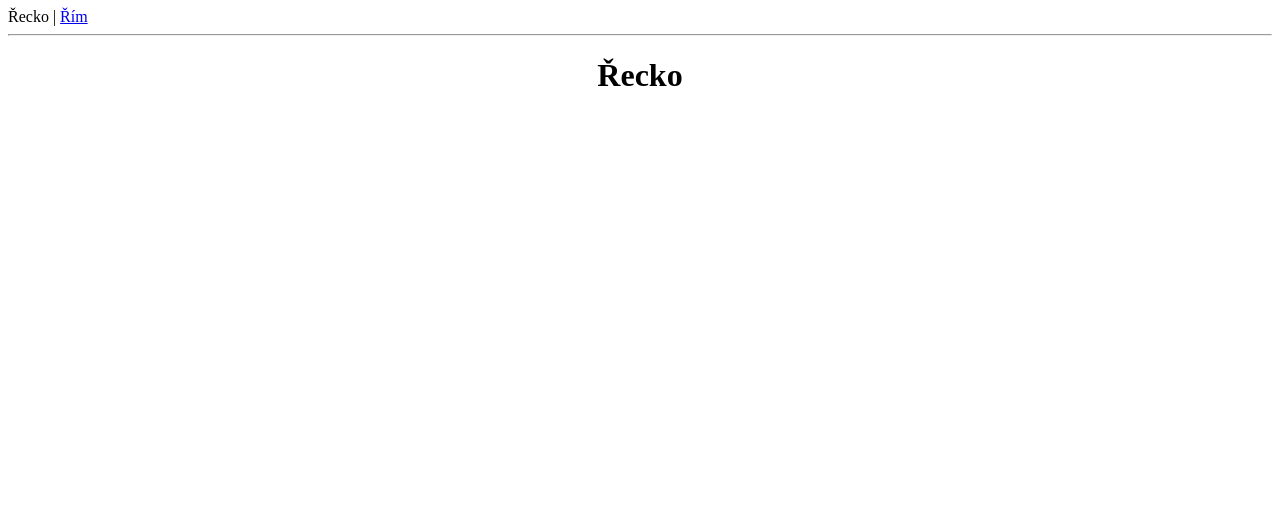
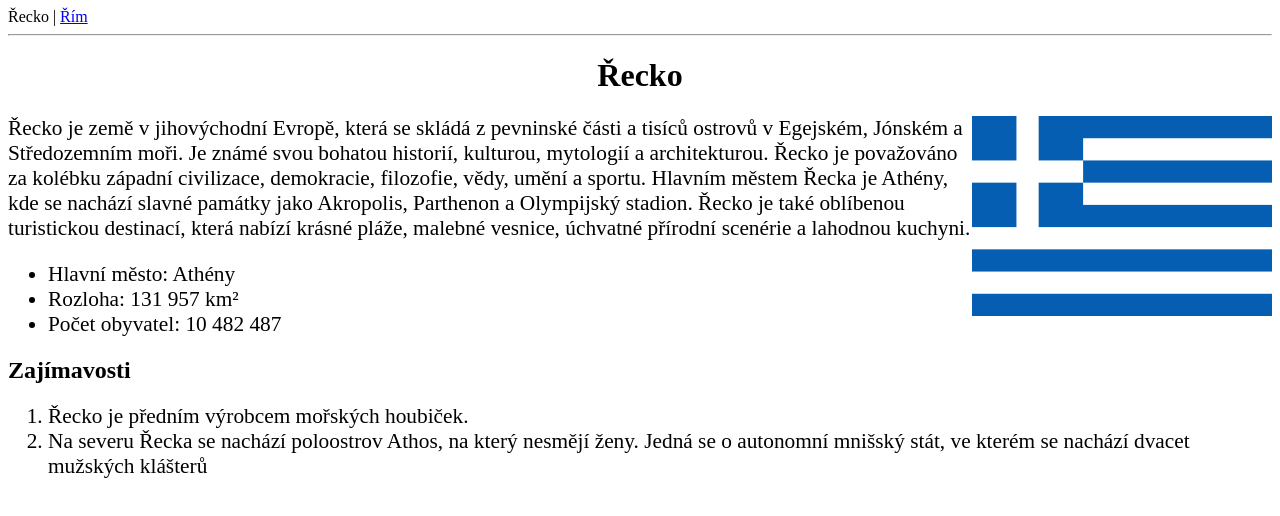
Before and after one commit to mooliver/seznamy, a plain HTML site: page index.html in a window 1280 px wide. Drawn offline with Linux system fonts and the light colour scheme.

Commit message:
informace o recku

```diff
--- a/index.html
+++ b/index.html
@@ -13,5 +13,17 @@
     <a href="rim.html">Řím</a>
     <hr>
     <h1>Řecko</h1>
+    <p><img src="img/recko-vlajka.png"> Řecko je země v jihovýchodní Evropě, která se skládá z pevninské části a tisíců ostrovů v Egejském, Jónském a Středozemním moři. Je známé svou bohatou historií, kulturou, mytologií a architekturou. Řecko je považováno za kolébku západní civilizace, demokracie, filozofie, vědy, umění a sportu. Hlavním městem Řecka je Athény, kde se nachází slavné památky jako Akropolis, Parthenon a Olympijský stadion.
+    Řecko je také oblíbenou turistickou destinací, která nabízí krásné pláže, malebné vesnice, úchvatné přírodní scenérie a lahodnou kuchyni. </p>
+    <ul>
+        <li>Hlavní město: Athény</li>
+        <li>Rozloha: 131 957 km²</li>
+        <li>Počet obyvatel: 10 482 487</li>
+    </ul>
+    <h2>Zajímavosti</h2>
+    <ol>
+        <li>Řecko je předním výrobcem mořských houbiček.</li>
+        <li>Na severu Řecka se nachází poloostrov Athos, na který nesmějí ženy. Jedná se o autonomní mnišský stát, ve kterém se nachází dvacet mužských klášterů</li>
+    </ol>
 </body>
 </html>
--- a/style.css
+++ b/style.css
@@ -1,3 +1,16 @@
 h1 {
     text-align: center;
 }
+
+p img {
+    height: 200px;
+    float: right;
+}
+
+p {
+    font-size: 16pt;
+}
+
+li {
+    font-size: 16pt;
+}
```
